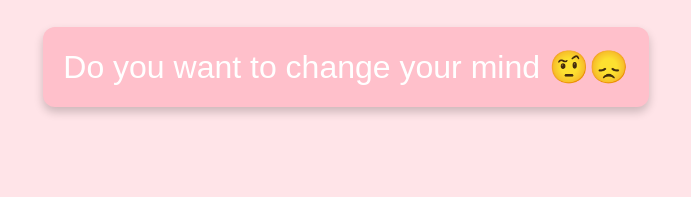
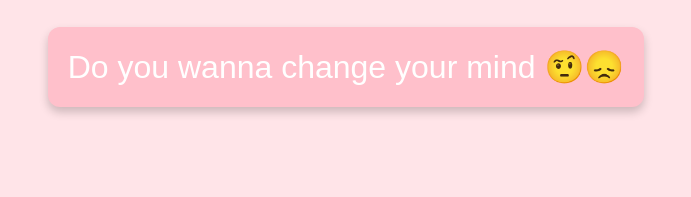
Before and after one commit to tdr8012/Good-Morning-Web, a plain HTML site: page html/secondPage.html in a window 1280 px wide. Shown: the part 577-774 px from the top of the page, 294-985 px from the left. Drawn offline with Linux system fonts and the light colour scheme.

Commit message:
fixed page 1 html

```diff
--- a/html/secondPage.html
+++ b/html/secondPage.html
@@ -17,7 +17,7 @@
         <img src="/Good-Morning-Web/gif/kiss-love.gif" alt="kisscat">
 
         <h1 id="question">Hehe I knew it 😍😍</h1>
-        <button id="changeMindBtn">Do you want to change your mind 🤨😞</button>
+        <button id="changeMindBtn">Do you wanna change your mind 🤨😞</button>
 
     </div>
 
```
